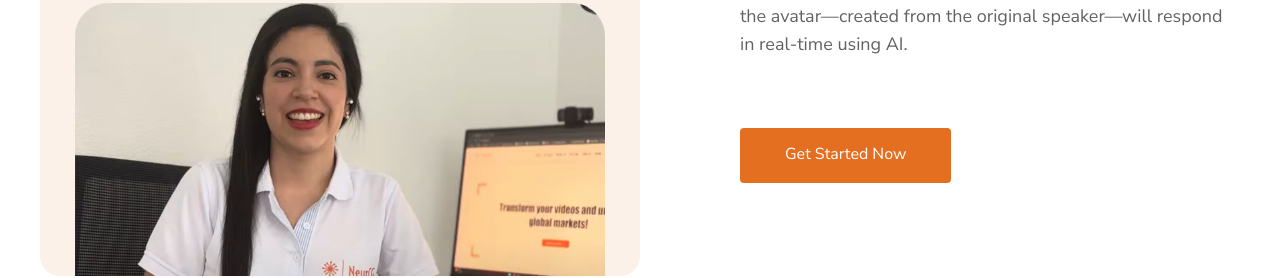
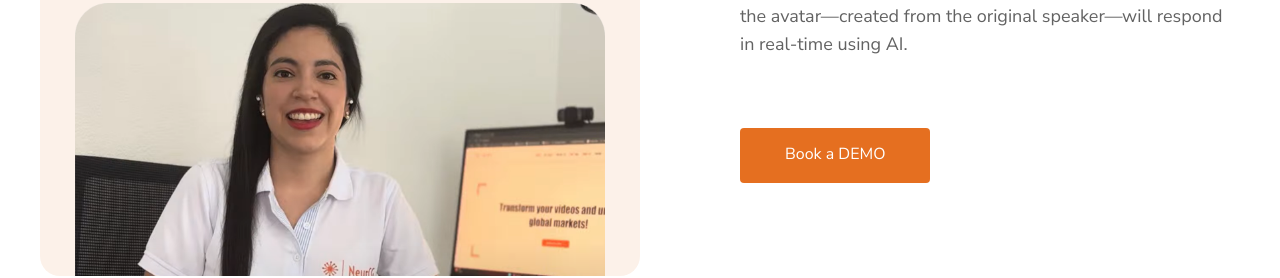
Before and after one commit to auspicious-soft/neurcg-site, a Next.js app: page / in a window 1280 px wide. Shown: the part 3888-4166 px from the top of the page. Built offline with nearby package versions, Linux system fonts and the light colour scheme; no server answers.

Commit message:
Update page.tsx

```diff
--- a/src/app/page.tsx
+++ b/src/app/page.tsx
@@ -166,7 +166,7 @@ export default function Home() {
                 <p className="text-[#202020] text-lg mt-[10px] mb-[20px] md:my-[30px] opacity-70">
                   Transforms traditional video content into an interactive AI-powered experience. Instead of just watching a pre-recorded explanation, users can ask questions directly to the video, and the avatar—created from the original speaker—will respond in real-time using AI.
                 </p>
-                <Link href={`/`} className="button mt-10 md:mt-[40px] md:px-[45px]">Get Started Now</Link>
+                <Link href={`/`} className="button mt-10 md:mt-[40px] md:px-[45px]">Book a DEMO</Link>
 
               </div>
             </div>
```
